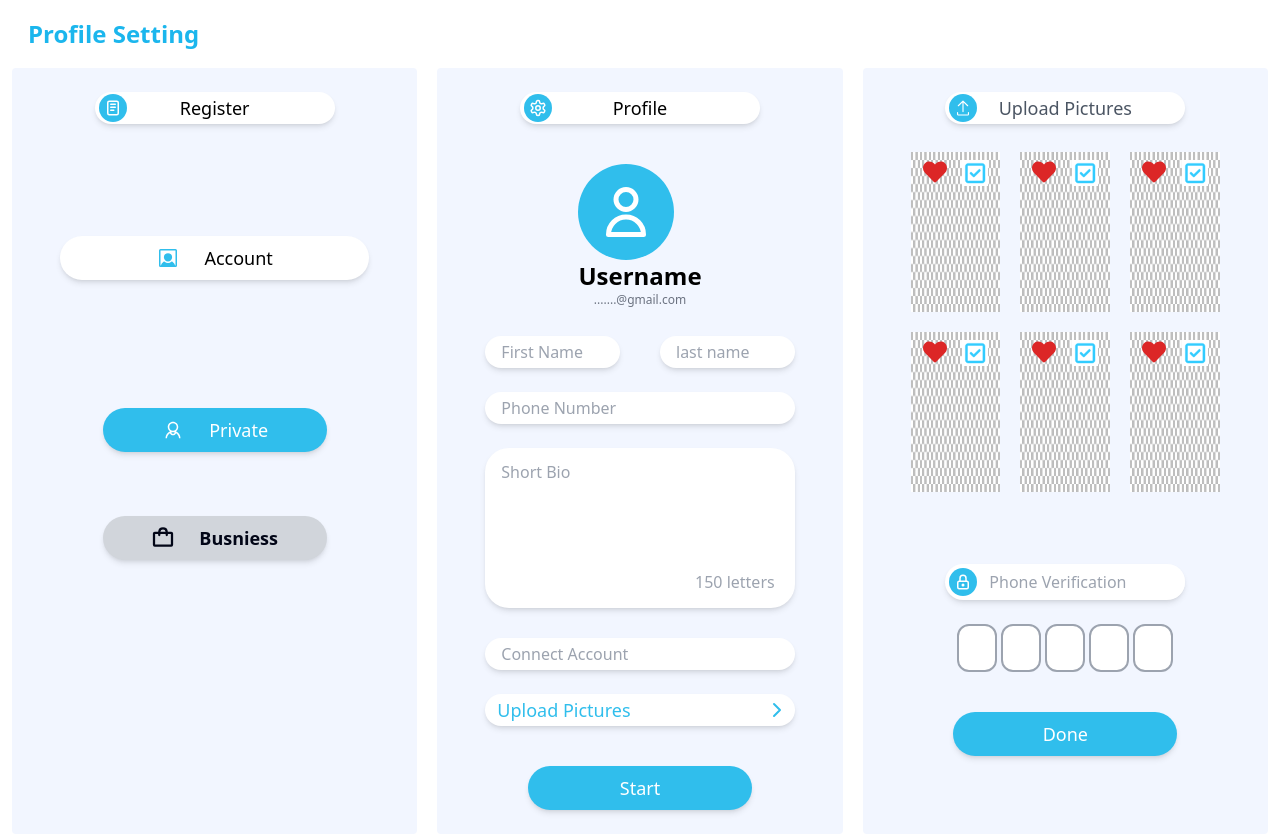
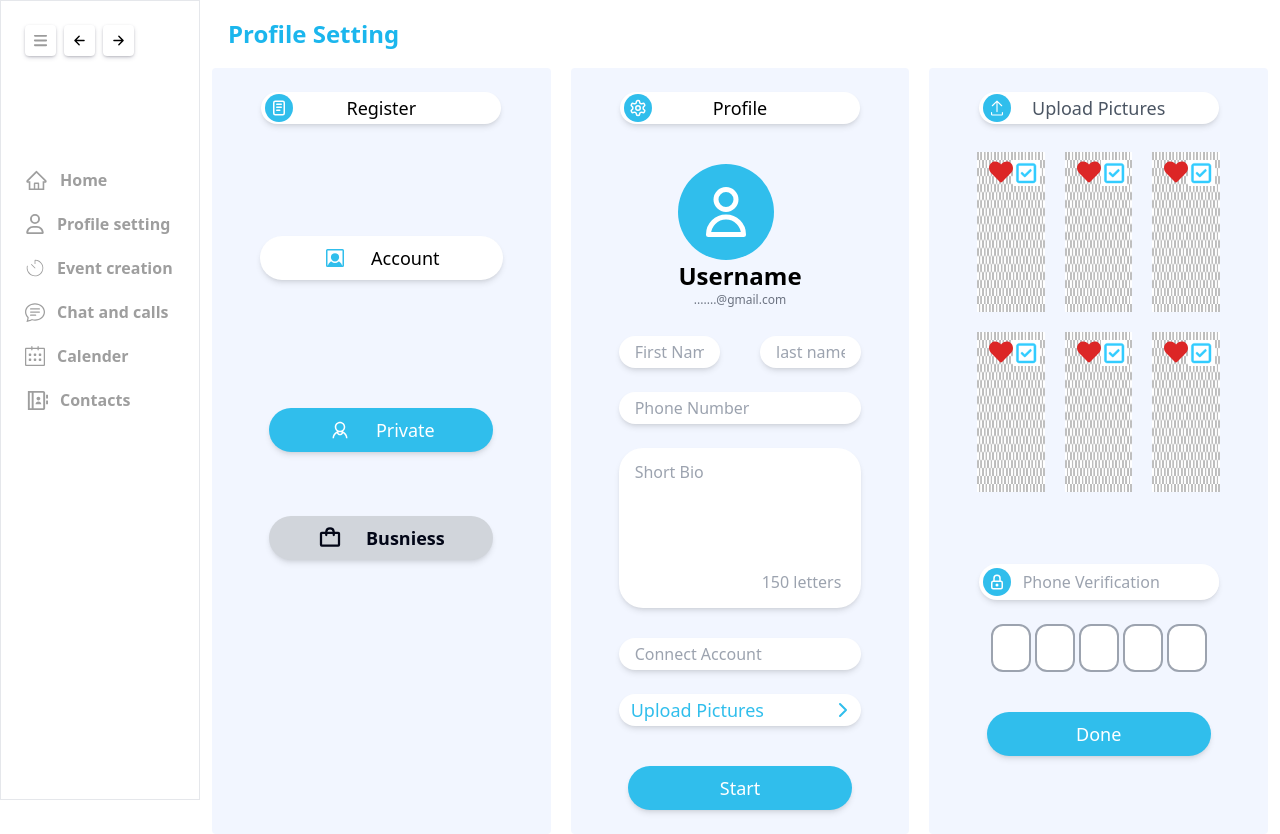
Before and after one commit to pristren/event-management-frontend, a React (Vite) app: page /profile-settings in a window 1280 px wide. Built offline with nearby package versions, Linux system fonts and the light colour scheme.

Commit message:
home page side bar add

```diff
--- a/src/pages/Profile/ProfileSetting.jsx
+++ b/src/pages/Profile/ProfileSetting.jsx
@@ -1,3 +1,4 @@
+import Sidebar from "../../components/Sidebar";
 import VeryCard from "../../components/VeryCard";
 
 const squareUserIcon = (
@@ -142,7 +143,8 @@
 
 const ProfileSetting = () => {
   return (
-    <section>
+    <section className="flex">
+      <Sidebar />
       <div className="container mx-auto px-3">
         <h1 className="text-[#1BB6ED] font-bold text-[24px] p-4">
           Profile Setting
```
Also changed, not shown: 1 other file (tests, documents, lock files or other folders).
